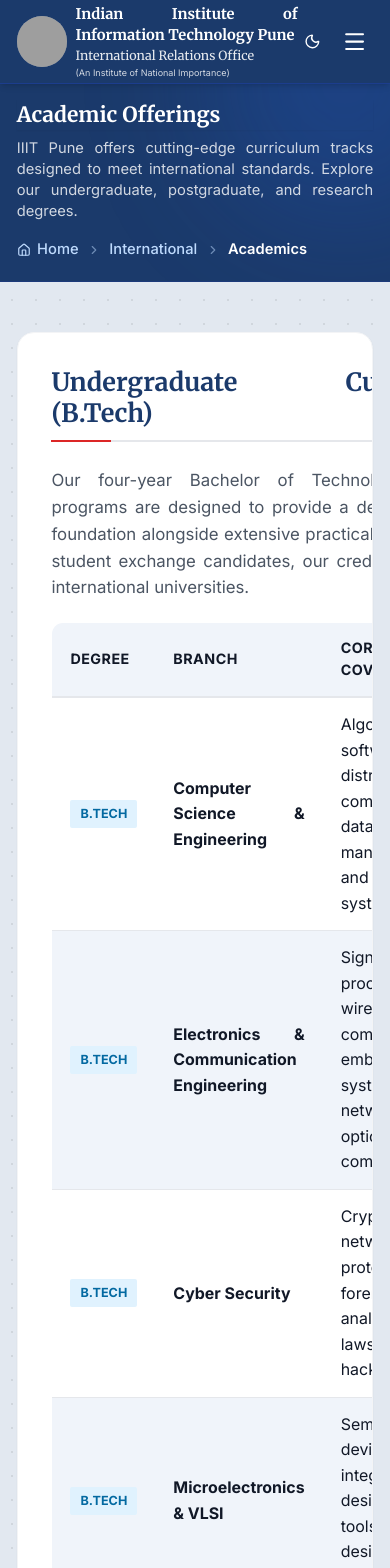
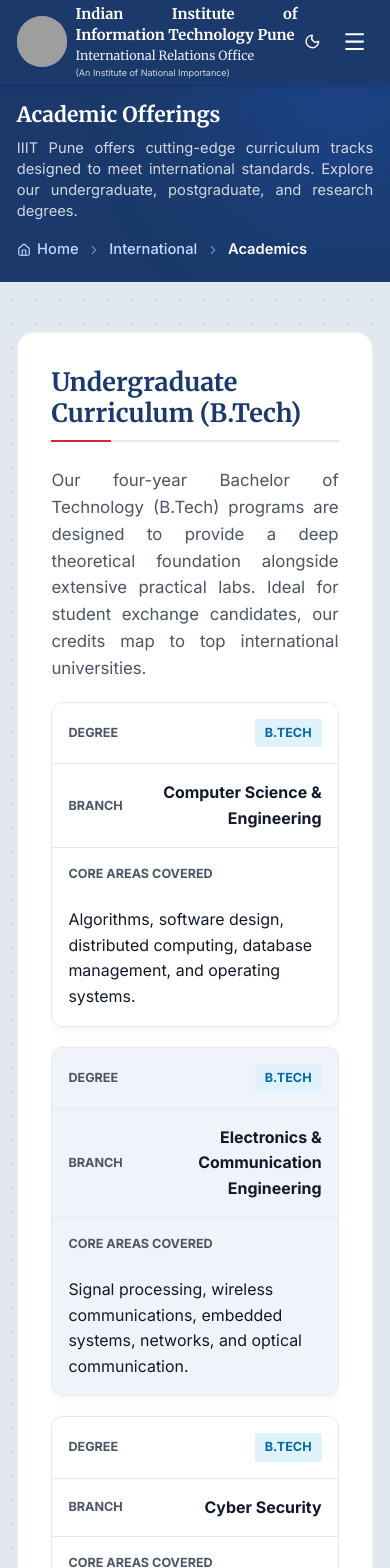
Before and after one commit to iiitp-official/website, a React (Vite) app: page /international/academics in a window 390 px wide. Shown: the top 1568 px of the page. Built offline with nearby package versions, Linux system fonts and the light colour scheme; grey boxes are pictures that could not be loaded.

Commit message:
fix(ui): responsive mobile card layout for international academic tables

```diff
--- a/src/index.css
+++ b/src/index.css
@@ -527,6 +527,68 @@
   background-color: var(--color-bg-light);
 }
 
+/* Responsive Table (Card Layout for Mobile) */
+@media (max-width: 768px) {
+  .international-relations-page .program-table {
+    border: none;
+    box-shadow: none;
+    background-color: transparent;
+  }
+
+  .international-relations-page .program-table thead {
+    display: none;
+  }
+
+  .international-relations-page .program-table,
+  .international-relations-page .program-table tbody,
+  .international-relations-page .program-table tr,
+  .international-relations-page .program-table td {
+    display: block;
+    width: 100%;
+  }
+
+  .international-relations-page .program-table tr {
+    margin-bottom: 20px;
+    border: 1px solid var(--color-border);
+    border-radius: 12px;
+    background-color: var(--color-bg-white) !important;
+    box-shadow: 0 2px 8px rgba(0,0,0,0.05);
+    overflow: hidden;
+  }
+
+  .international-relations-page .program-table td {
+    padding: 16px;
+    text-align: right;
+    position: relative;
+    border-bottom: 1px solid var(--color-border);
+    display: flex;
+    justify-content: space-between;
+    align-items: center;
+    gap: 15px;
+  }
+
+  .international-relations-page .program-table td:last-child {
+    border-bottom: none;
+    flex-direction: column;
+    align-items: flex-start;
+    text-align: left;
+  }
+
+  .international-relations-page .program-table td::before {
+    content: attr(data-label);
+    font-weight: 700;
+    text-transform: uppercase;
+    font-size: 0.75rem;
+    color: var(--color-text-muted);
+    font-family: var(--font-sans);
+    flex-shrink: 0;
+  }
+
+  .international-relations-page .program-table td:last-child::before {
+    margin-bottom: 8px;
+  }
+}
+
 .international-relations-page .badge-degree {
   display: inline-block;
   font-size: 0.75rem;
--- a/src/pages/InternationalAcademicsPage.jsx
+++ b/src/pages/InternationalAcademicsPage.jsx
@@ -34,29 +34,29 @@
                   </thead>
                   <tbody>
                     <tr>
-                      <td><span className="badge-degree badge-degree--btech">B.Tech</span></td>
-                      <td><strong>Computer Science &amp; Engineering</strong></td>
-                      <td>Algorithms, software design, distributed computing, database management, and operating systems.</td>
+                      <td data-label="Degree"><span className="badge-degree badge-degree--btech">B.Tech</span></td>
+                      <td data-label="Branch"><strong>Computer Science &amp; Engineering</strong></td>
+                      <td data-label="Core Areas Covered">Algorithms, software design, distributed computing, database management, and operating systems.</td>
                     </tr>
                     <tr>
-                      <td><span className="badge-degree badge-degree--btech">B.Tech</span></td>
-                      <td><strong>Electronics &amp; Communication Engineering</strong></td>
-                      <td>Signal processing, wireless communications, embedded systems, networks, and optical communication.</td>
+                      <td data-label="Degree"><span className="badge-degree badge-degree--btech">B.Tech</span></td>
+                      <td data-label="Branch"><strong>Electronics &amp; Communication Engineering</strong></td>
+                      <td data-label="Core Areas Covered">Signal processing, wireless communications, embedded systems, networks, and optical communication.</td>
                     </tr>
                     <tr>
-                      <td><span className="badge-degree badge-degree--btech">B.Tech</span></td>
-                      <td><strong>Cyber Security</strong></td>
-                      <td>Cryptography, network security protocols, forensic analysis, cyber laws, and ethical hacking.</td>
+                      <td data-label="Degree"><span className="badge-degree badge-degree--btech">B.Tech</span></td>
+                      <td data-label="Branch"><strong>Cyber Security</strong></td>
+                      <td data-label="Core Areas Covered">Cryptography, network security protocols, forensic analysis, cyber laws, and ethical hacking.</td>
                     </tr>
                     <tr>
-                      <td><span className="badge-degree badge-degree--btech">B.Tech</span></td>
-                      <td><strong>Microelectronics &amp; VLSI</strong></td>
-                      <td>Semiconductor devices, analog integrated circuit design, CAD tools, physical design, and testing.</td>
+                      <td data-label="Degree"><span className="badge-degree badge-degree--btech">B.Tech</span></td>
+                      <td data-label="Branch"><strong>Microelectronics &amp; VLSI</strong></td>
+                      <td data-label="Core Areas Covered">Semiconductor devices, analog integrated circuit design, CAD tools, physical design, and testing.</td>
                     </tr>
                     <tr>
-                      <td><span className="badge-degree badge-degree--btech">B.Tech</span></td>
-                      <td><strong>AI &amp; Data Science</strong></td>
-                      <td>Machine learning, data analytics, statistics, deep learning, and natural language processing models.</td>
+                      <td data-label="Degree"><span className="badge-degree badge-degree--btech">B.Tech</span></td>
+                      <td data-label="Branch"><strong>AI &amp; Data Science</strong></td>
+                      <td data-label="Core Areas Covered">Machine learning, data analytics, statistics, deep learning, and natural language processing models.</td>
                     </tr>
                   </tbody>
                 </table>
@@ -79,14 +79,14 @@
                   </thead>
                   <tbody>
                     <tr>
-                      <td><span className="badge-degree badge-degree--mtech">M.Tech</span></td>
-                      <td><strong>Artificial Intelligence</strong></td>
-                      <td>Advanced ML algorithms, robotics, computer vision, optimization models, and AI system design.</td>
+                      <td data-label="Degree"><span className="badge-degree badge-degree--mtech">M.Tech</span></td>
+                      <td data-label="Specialization"><strong>Artificial Intelligence</strong></td>
+                      <td data-label="Core Areas Covered">Advanced ML algorithms, robotics, computer vision, optimization models, and AI system design.</td>
                     </tr>
                     <tr>
-                      <td><span className="badge-degree badge-degree--mtech">M.Tech</span></td>
-                      <td><strong>VLSI Design</strong></td>
-                      <td>ASIC design flow, CAD algorithms, low-power VLSI design, mixed-signal designs, and testing methodology.</td>
+                      <td data-label="Degree"><span className="badge-degree badge-degree--mtech">M.Tech</span></td>
+                      <td data-label="Specialization"><strong>VLSI Design</strong></td>
+                      <td data-label="Core Areas Covered">ASIC design flow, CAD algorithms, low-power VLSI design, mixed-signal designs, and testing methodology.</td>
                     </tr>
                   </tbody>
                 </table>
@@ -109,29 +109,29 @@
                   </thead>
                   <tbody>
                     <tr>
-                      <td><span className="badge-degree badge-degree--phd">Ph.D.</span></td>
-                      <td><strong>Computer Science</strong></td>
-                      <td>Cloud systems, distributed algorithms, data structures, and compiler optimization methods.</td>
+                      <td data-label="Degree"><span className="badge-degree badge-degree--phd">Ph.D.</span></td>
+                      <td data-label="Research Domain"><strong>Computer Science</strong></td>
+                      <td data-label="Key Research Frontiers">Cloud systems, distributed algorithms, data structures, and compiler optimization methods.</td>
                     </tr>
                     <tr>
-                      <td><span className="badge-degree badge-degree--phd">Ph.D.</span></td>
-                      <td><strong>Artificial Intelligence</strong></td>
-                      <td>Deep learning theories, reinforcement learning, computer vision, NLP, and Explainable AI.</td>
+                      <td data-label="Degree"><span className="badge-degree badge-degree--phd">Ph.D.</span></td>
+                      <td data-label="Research Domain"><strong>Artificial Intelligence</strong></td>
+                      <td data-label="Key Research Frontiers">Deep learning theories, reinforcement learning, computer vision, NLP, and Explainable AI.</td>
                     </tr>
                     <tr>
-                      <td><span className="badge-degree badge-degree--phd">Ph.D.</span></td>
-                      <td><strong>Data Science</strong></td>
-                      <td>Large-scale big data engines, statistical inferences, pattern mining, and visual analytics.</td>
+                      <td data-label="Degree"><span className="badge-degree badge-degree--phd">Ph.D.</span></td>
+                      <td data-label="Research Domain"><strong>Data Science</strong></td>
+                      <td data-label="Key Research Frontiers">Large-scale big data engines, statistical inferences, pattern mining, and visual analytics.</td>
                     </tr>
                     <tr>
-                      <td><span className="badge-degree badge-degree--phd">Ph.D.</span></td>
-                      <td><strong>Mathematics</strong></td>
-                      <td>Computational linear algebra, modeling, operations research, optimization theory, and pure algebra.</td>
+                      <td data-label="Degree"><span className="badge-degree badge-degree--phd">Ph.D.</span></td>
+                      <td data-label="Research Domain"><strong>Mathematics</strong></td>
+                      <td data-label="Key Research Frontiers">Computational linear algebra, modeling, operations research, optimization theory, and pure algebra.</td>
                     </tr>
                     <tr>
-                      <td><span className="badge-degree badge-degree--phd">Ph.D.</span></td>
-                      <td><strong>English Literature</strong></td>
-                      <td>Interdisciplinary literature studies, modern digital communications, linguistic structures, and cultural reviews.</td>
+                      <td data-label="Degree"><span className="badge-degree badge-degree--phd">Ph.D.</span></td>
+                      <td data-label="Research Domain"><strong>English Literature</strong></td>
+                      <td data-label="Key Research Frontiers">Interdisciplinary literature studies, modern digital communications, linguistic structures, and cultural reviews.</td>
                     </tr>
                   </tbody>
                 </table>
```
